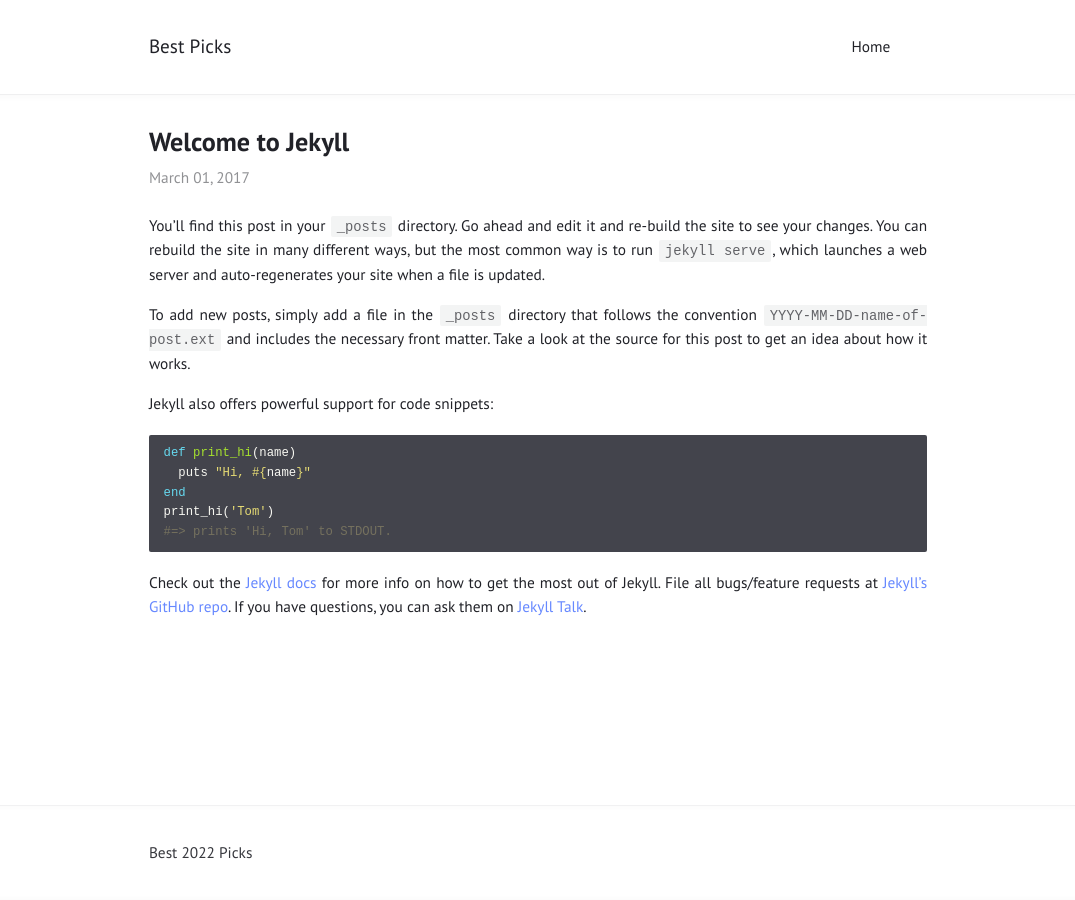
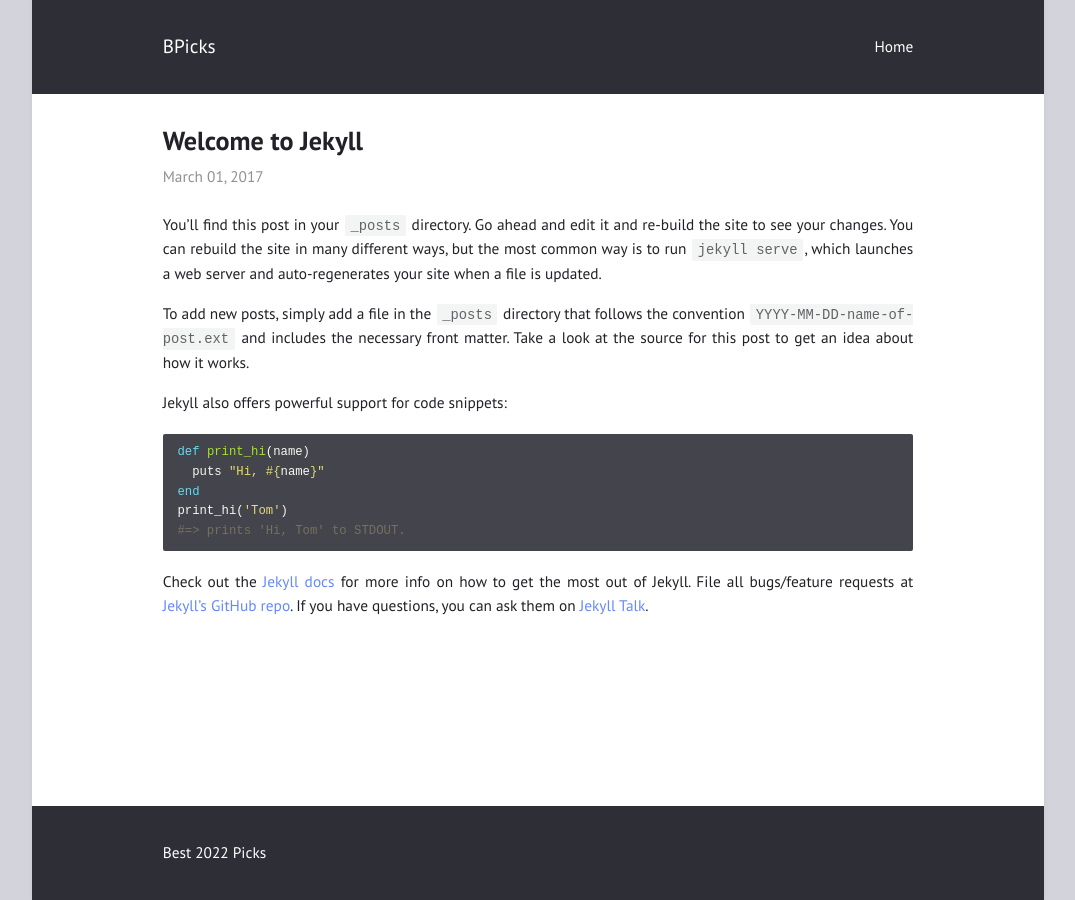
Before and after one commit to pijauk/bestpicks.github.io, a Jekyll site: the page built from _posts/2017-03-01-welcome-to-jekyll.md, in a window 1280 px wide. Shown: the whole page, without its empty margins (102-1177 px from the left). Built offline with Jekyll 4.4.1, drawn with Linux system fonts in a browser that asks for light colours.

Commit message:
Update _config.yml

```diff
--- a/_config.yml
+++ b/_config.yml
@@ -1,4 +1,4 @@
-title: "Best Picks"
+title: "BPicks"
 author: "BestPicks"
 description: "Best 2022 Picks"
 permalink: /:title/
@@ -9,7 +9,7 @@ date_format: "%B %d, %Y"
 # Layout
 
 show_excerpts: false        # show article excerpts on the home page
-show_frame: false           # adds a gray frame to the site
+show_frame: true          # adds a gray frame to the site
 show_sidebar: false        # show a sidebar instead of the usual header
 minimal: false             # use a dark header
 
@@ -17,7 +17,6 @@ minimal: false             # use a dark header
 
 navigation:                # accepts {file, title, url, icon, sidebaricon}
   - {file: "index.html"}
-  - {file: "README.md"}
 
 external:                  # shows a footer with social links - for available icons see fontawesome.com/icons
   - {title: Mail, icon: envelope, url: ""}
```
